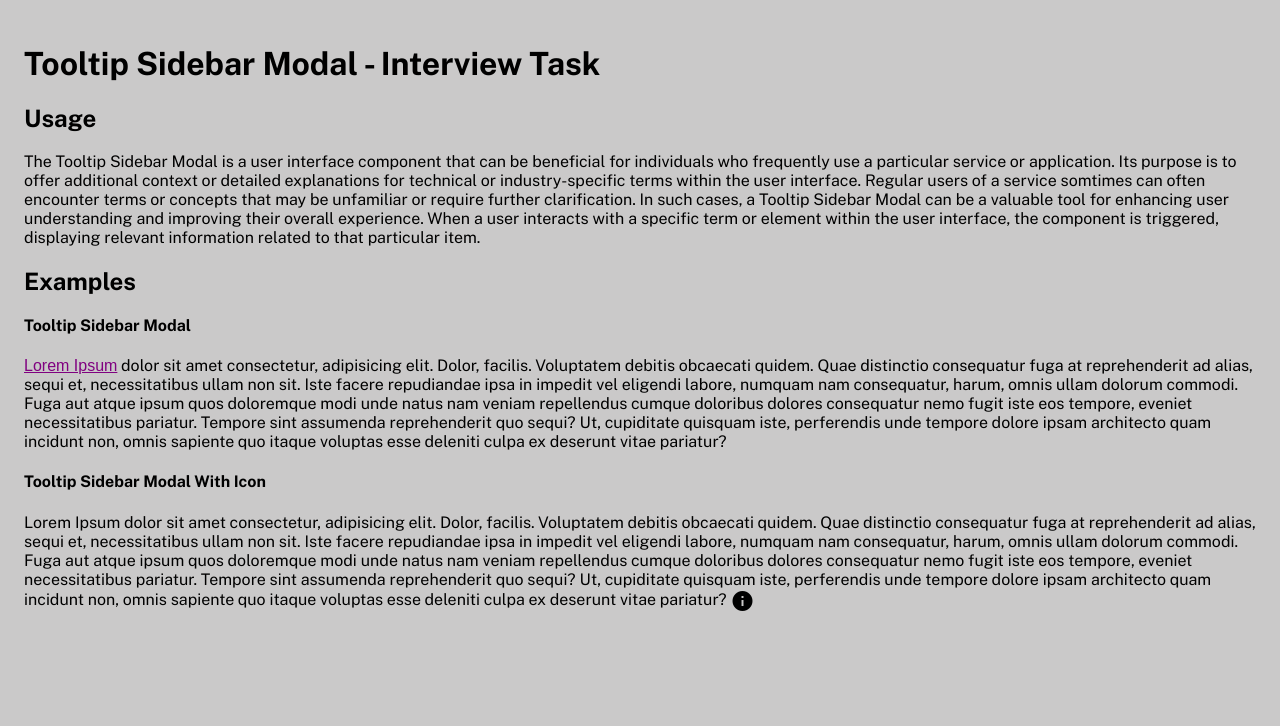
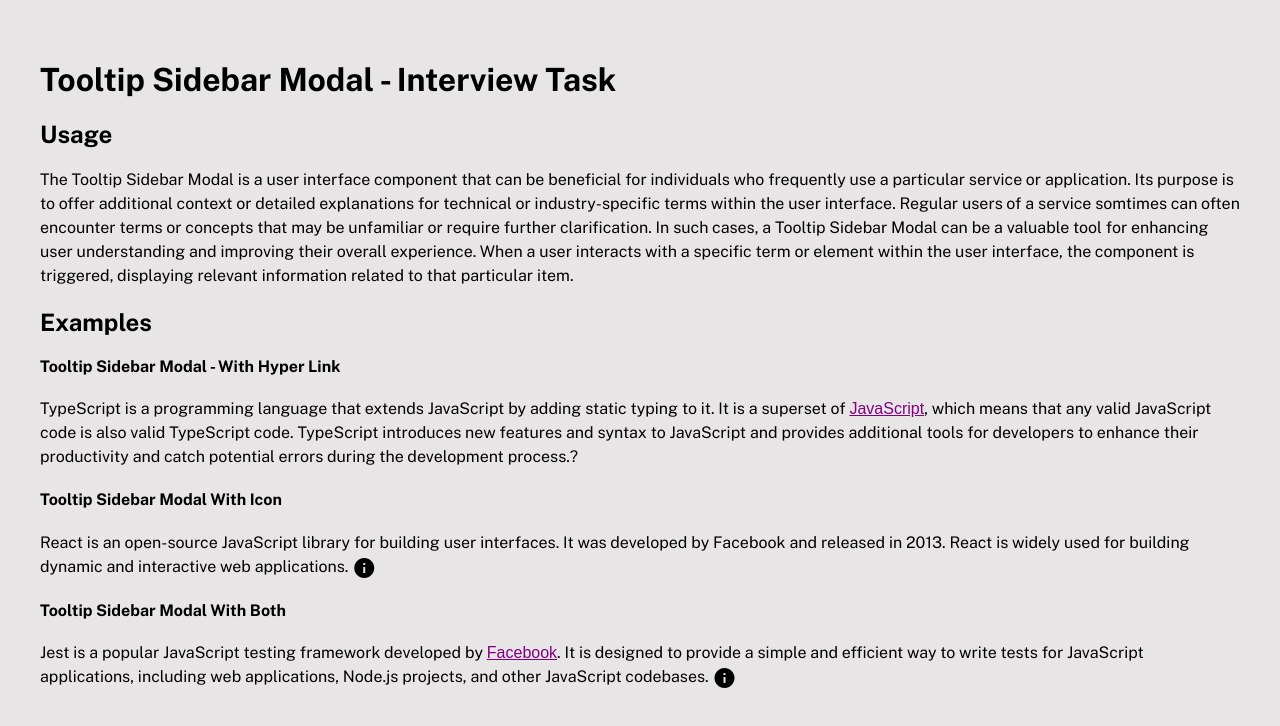
Before and after one commit to thewilheim/interview-task, a React (Create React App) app: page / in a window 1280 px wide. Shown: the top 726 px of the page. Built offline with nearby package versions, Linux system fonts and the light colour scheme.

Commit message:
small tweaks to info page and styling

```diff
--- a/src/App.tsx
+++ b/src/App.tsx
@@ -3,9 +3,14 @@ import TooltipSidebarModal from "./components/TooltipSidebarModal";
 
 function App() {
 
-  const mockTextBody = "Lorem Ipsum, sometimes referred to as 'lipsum', is the placeholder text used in design when creating content. It helps designers plan out where the content will sit, without needing to wait for the content to be written and approved. It originally comes from a Latin text, but to today's reader, it's seen as gibberish"
+  const mockTextBody = "JavaScript is a high-level, interpreted programming language primarily used for creating interactive web pages and web applications. It was originally developed by Brendan Eich at Netscape in 1995 and has since become one of the most widely used programming languages. JavaScript is known as a client-side scripting language, meaning it runs on the user's web browser rather than on the web server. It is supported by all modern web browsers and allows developers to add dynamic functionality to web pages. With JavaScript, you can manipulate the HTML structure, modify CSS styles, handle user events, and perform various operations on data."
 
-  const mockTextBodyTwo = "Lorem ipsum dolor sit, amet consectetur adipisicing elit. Quidem nihil quia consequuntur. Est, repudiandae, soluta pariatur nostrum impedit officiis expedita numquam sint laudantium et commodi ducimus fugiat necessitatibus placeat blanditiis autem voluptatum aliquid ratione, rem corrupti deserunt ullam nam laborum. Numquam quibusdam doloribus enim sapiente repellat in nemo molestias magnam beatae ratione quisquam, soluta modi distinctio consectetur ducimus deleniti ea assumenda dolorem? Commodi, adipisci nesciunt! Saepe, quaerat nulla? Porro nesciunt quia, necessitatibus blanditiis atque, in ex quod et exercitationem debitis aperiam molestias id dolor, corrupti fugit ut voluptatum nulla nemo dolorem. Praesentium labore magni, quam rerum consequatur iure tenetur ipsum?"
+  const mockTextBodyTwo = `Component-based architecture: React follows a component-based approach, where the user interface is broken down into small, self-contained components. Each component can have its own logic, state, and properties, making it easier to manage and reuse code.
+  Virtual DOM: React utilizes a virtual representation of the Document Object Model (DOM) called the "Virtual DOM." Instead of directly manipulating the actual DOM, React updates a lightweight copy of it and efficiently applies the necessary changes to the real DOM. This approach improves performance and helps minimize unnecessary re-rendering of components.`
+
+  const mockTestBodyThree = "Facebook is a social media and technology company founded by Mark Zuckerberg, Eduardo Saverin, Andrew McCollum, Dustin Moskovitz, and Chris Hughes in 2004. Initially launched as a platform for Harvard University students, Facebook quickly expanded to other universities and eventually opened to the general public in 2006."
+
+  const mockTextBodyFour = "You should consider using Jest as your testing framework because it offers a powerful and comprehensive set of features that make testing JavaScript applications a breeze. With Jest, you can quickly set up and run tests, benefiting from its efficient test runner, built-in assertion library, and intuitive API. It supports various testing approaches, such as unit testing, integration testing, and snapshot testing. Jest's mocking capabilities enable you to isolate components and dependencies, facilitating thorough and reliable testing. It also provides features like code coverage analysis, parallel test execution, and snapshot testing, which help catch bugs, detect regressions, and ensure the quality of your codebase. Overall, Jest's ease of use, speed, and extensive feature set make it an excellent choice for JavaScript testing, enabling you to write robust and reliable tests to improve the overall quality of your applications."
 
   return (
     <div className="App">
@@ -20,14 +25,18 @@ function App() {
         When a user interacts with a specific term or element within the user interface, the component is triggered, displaying relevant information related to that particular item.
       </p>
       <h2>Examples</h2>
-      <h4>Tooltip Sidebar Modal</h4>
-      <p>
-        <TooltipSidebarModal informationText={mockTextBody} isHyperLink={true} title="Lorem Ipsum" subTitle="What is Lorem Ipsum" hyperLinkText="Lorem Ipsum" /> dolor sit amet consectetur, adipisicing elit. Dolor, facilis. Voluptatem debitis obcaecati quidem. Quae distinctio consequatur fuga at reprehenderit ad alias, sequi et, necessitatibus ullam non sit. Iste facere repudiandae ipsa in impedit vel eligendi labore, numquam nam consequatur, harum, omnis ullam dolorum commodi. Fuga aut atque ipsum quos doloremque modi unde natus nam veniam repellendus cumque doloribus dolores consequatur nemo fugit iste eos tempore, eveniet necessitatibus pariatur. Tempore sint assumenda reprehenderit quo sequi? Ut, cupiditate quisquam iste, perferendis unde tempore dolore ipsam architecto quam incidunt non, omnis sapiente quo itaque voluptas esse deleniti culpa ex deserunt vitae pariatur?
+      <h4>Tooltip Sidebar Modal - With Hyper Link</h4>
+      <p>TypeScript is a programming language that extends JavaScript by adding static typing to it. It is a superset of <TooltipSidebarModal informationText={mockTextBody} isHyperLink title="JavaScript" subTitle="What is JavaScript" hyperLinkText="JavaScript" />, which means that any valid JavaScript code is also valid TypeScript code. TypeScript introduces new features and syntax to JavaScript and provides additional tools for developers to enhance their productivity and catch potential errors during the development process.?
       </p>
 
       <h4>Tooltip Sidebar Modal With Icon </h4>
       <p>
-        Lorem Ipsum dolor sit amet consectetur, adipisicing elit. Dolor, facilis. Voluptatem debitis obcaecati quidem. Quae distinctio consequatur fuga at reprehenderit ad alias, sequi et, necessitatibus ullam non sit. Iste facere repudiandae ipsa in impedit vel eligendi labore, numquam nam consequatur, harum, omnis ullam dolorum commodi. Fuga aut atque ipsum quos doloremque modi unde natus nam veniam repellendus cumque doloribus dolores consequatur nemo fugit iste eos tempore, eveniet necessitatibus pariatur. Tempore sint assumenda reprehenderit quo sequi? Ut, cupiditate quisquam iste, perferendis unde tempore dolore ipsam architecto quam incidunt non, omnis sapiente quo itaque voluptas esse deleniti culpa ex deserunt vitae pariatur? <TooltipSidebarModal informationText={mockTextBodyTwo} title="Lorem Ipsum Title" subTitle="What really is Lorem Ipsum" hyperLinkText="Lorem Ipsum" />
+      React is an open-source JavaScript library for building user interfaces. It was developed by Facebook and released in 2013. React is widely used for building dynamic and interactive web applications. <TooltipSidebarModal informationText={mockTextBodyTwo} title="React Extended" subTitle="Key features and concepts of React include" hyperLinkText="" />
+      </p>
+
+      <h4>Tooltip Sidebar Modal With Both </h4>
+      <p>
+      Jest is a popular JavaScript testing framework developed by <TooltipSidebarModal informationText={mockTestBodyThree} title="Facebook" subTitle="What is Facebook?" hyperLinkText="Facebook" isHyperLink />. It is designed to provide a simple and efficient way to write tests for JavaScript applications, including web applications, Node.js projects, and other JavaScript codebases. <TooltipSidebarModal informationText={mockTextBodyFour} title="Jest" subTitle="Why should i use Jest?" hyperLinkText="" />
       </p>
     </div>
   );
--- a/src/components/TooltipSidebarModal/styles/TooltipSidebarModal.css
+++ b/src/components/TooltipSidebarModal/styles/TooltipSidebarModal.css
@@ -2,6 +2,10 @@
 @import url('https://fonts.googleapis.com/icon?family=Material+Icons');
 
 body {font-family: 'Public Sans', Arial, sans-serif;}
+
+p {
+    line-height: 1.5;
+}
 
 .sidebar{
     background-color: rgba(0, 0, 0, 0.55);
@@ -32,15 +36,6 @@ body {font-family: 'Public Sans', Arial, sans-serif;}
     justify-content: space-between;
 }
 
-
-.modalCloseBtn{
-    cursor: pointer;
-    position: absolute;
-    right: 4rem;
-    background-color: transparent;
-    border: 0;
-    font-size: 18px;
-}
 .hyperLink{
     display: inline;
     background: none;
@@ -69,22 +64,17 @@ body {font-family: 'Public Sans', Arial, sans-serif;}
     .sidebarContainer{
         position: fixed;
         bottom: 0;
-        background-color: #fff;
         width: 92%;
         font-size: 14px;
         height: 45%;
         padding: 1rem;
         left: 0;
-        z-index: 10;
         overflow: scroll;
     }
-
     .modalCloseBtn{
         cursor: pointer;
         position: absolute;
-        right: 4rem;
         background-color: transparent;
-        border: 0;
         font-size: 18px;
     }
   }
--- a/src/index.css
+++ b/src/index.css
@@ -1,4 +1,4 @@
 body {
-    background-color: rgb(202, 201, 201);
-    padding: 1rem;
+    background-color: rgb(231, 229, 229);
+    padding: 2rem;
 }
```
